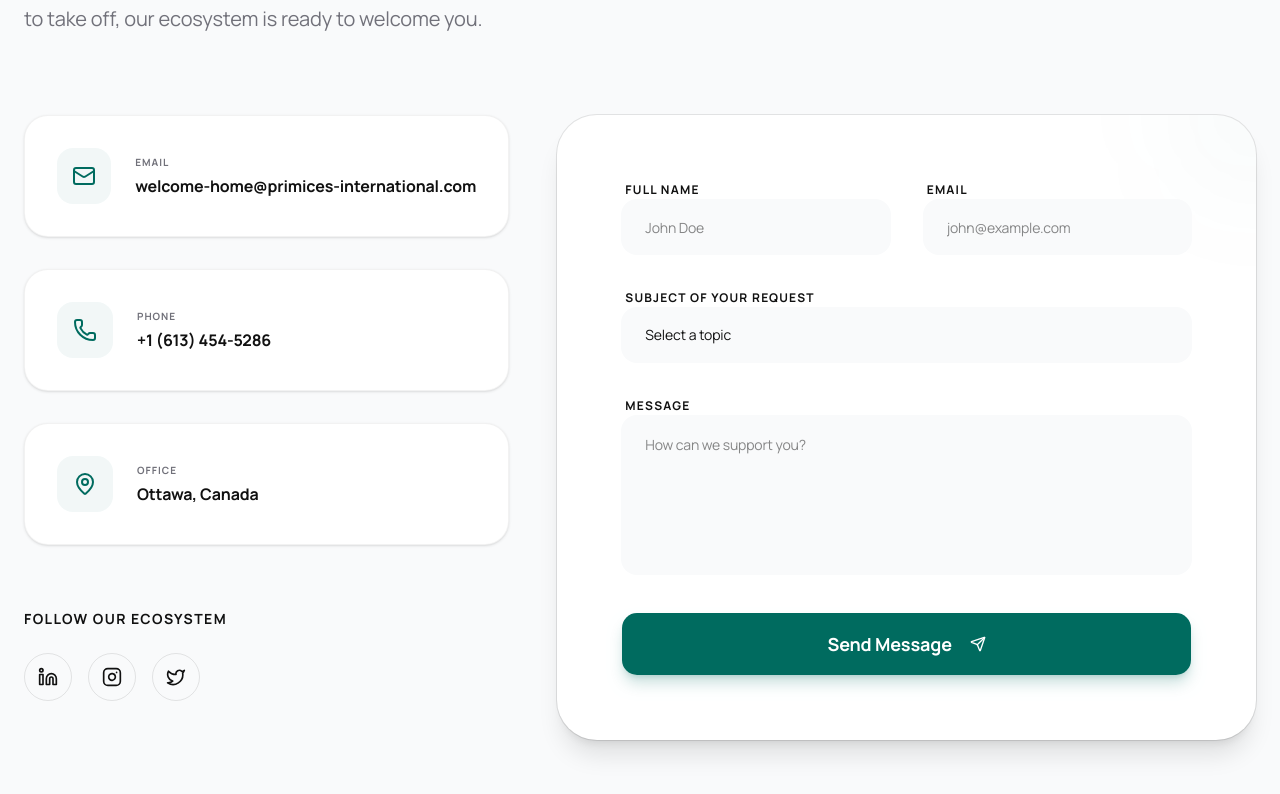
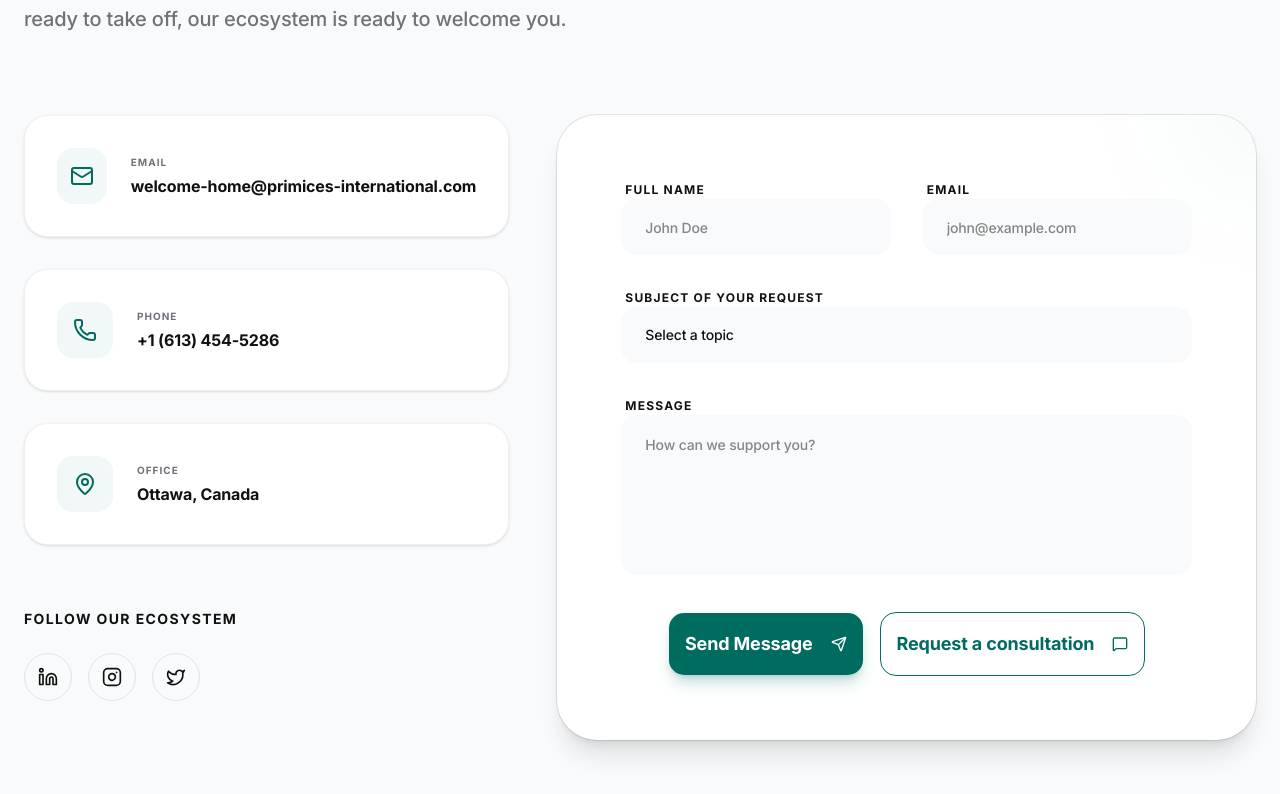
Before and after one commit to DanihStephane/prim, a Next.js app: page /en/contact in a window 1280 px wide. Shown: the part 366-1160 px from the top of the page. Built offline with nearby package versions, Linux system fonts and the light colour scheme.

Commit message:
Fix: Add calendly  link in contact

```diff
--- a/messages/en.json
+++ b/messages/en.json
@@ -170,6 +170,7 @@
       "message_label": "Message",
       "message_placeholder": "How can we support you?",
       "submit": "Send Message"
-    }
+    },
+    "consultation": "Request a consultation"
   }
 }
--- a/messages/fr.json
+++ b/messages/fr.json
@@ -170,6 +170,7 @@
       "message_label": "Message",
       "message_placeholder": "Comment pouvons-nous vous accompagner ?",
       "submit": "Envoyer le message"
-    }
+    },
+    "consultation": "Demander une consultation"
   }
 }
--- a/src/app/[locale]/layout.tsx
+++ b/src/app/[locale]/layout.tsx
@@ -39,38 +39,9 @@ export default async function LocaleLayout({
 
   const messages = await getMessages();
 
-  const jsonLd = {
-    "@context": "https://schema.org",
-    "@type": "Organization",
-    "name": "Primices International",
-    "url": "https://primices-international.com",
-    "logo": "https://primices-international.com/images/logo/logo-bg.png",
-    "description": "Holding stratégique globale dédiée à l'excellence, l'innovation et l'impact durable.",
-    "address": {
-      "@type": "PostalAddress",
-      "addressLocality": "Ottawa",
-      "addressCountry": "Canada"
-    },
-    "sameAs": [
-      "https://www.linkedin.com/company/primices-international",
-      "https://twitter.com/primices_int",
-      "https://www.instagram.com/primices_international"
-    ]
-  };
-
   return (
-    <html lang={locale}>
-      <head>
-        <script
-          type="application/ld+json"
-          dangerouslySetInnerHTML={{ __html: JSON.stringify(jsonLd) }}
-        />
-      </head>
-      <body>
-        <NextIntlClientProvider messages={messages}>
-          {children}
-        </NextIntlClientProvider>
-      </body>
-    </html>
+    <NextIntlClientProvider messages={messages}>
+      {children}
+    </NextIntlClientProvider>
   );
 }
--- a/src/app/layout.tsx
+++ b/src/app/layout.tsx
@@ -16,9 +16,33 @@ export default async function RootLayout({
   children: React.ReactNode;
 }) {
   const locale = 'en';
+  const jsonLd = {
+    "@context": "https://schema.org",
+    "@type": "Organization",
+    "name": "Primices International",
+    "url": "https://primices-international.com",
+    "logo": "https://primices-international.com/images/logo/logo-bg.png",
+    "description": "Holding stratégique globale dédiée à l'excellence, l'innovation et l'impact durable.",
+    "address": {
+      "@type": "PostalAddress",
+      "addressLocality": "Ottawa",
+      "addressCountry": "Canada"
+    },
+    "sameAs": [
+      "https://www.linkedin.com/company/primices-international",
+      "https://twitter.com/primices_int",
+      "https://www.instagram.com/primices_international"
+    ]
+  };
 
   return (
     <html lang={locale} className={cn("font-sans", inter.variable)} suppressHydrationWarning>
+      <head>
+        <script
+          type="application/ld+json"
+          dangerouslySetInnerHTML={{ __html: JSON.stringify(jsonLd) }}
+        />
+      </head>
       <body className="antialiased">
         {children}
       </body>
--- a/src/components/contact/ContactForm.tsx
+++ b/src/components/contact/ContactForm.tsx
@@ -4,8 +4,9 @@ import { useState } from "react";
 import { motion, Variants } from "motion/react";
 import { Card } from "@/components/ui/card";
 import { Button } from "@/components/ui/button";
-import { Loader2, CheckCircle2, AlertCircle, Send, Mail, Phone, MapPin } from "lucide-react";
+import { Loader2, CheckCircle2, AlertCircle, Send, Mail, Phone, MapPin, MessageSquare } from "lucide-react";
 import { useTranslations } from 'next-intl';
+import Link from "next/link";
 
 const SOCIAL_ICONS = {
   Linkedin: (props: any) => (
@@ -214,11 +215,12 @@ export default function ContactForm() {
               </motion.div>
             )}
 
+            <div className="flex justify-center items-center gap-4 flex-wrap">
               <Button
                 disabled={isSubmitting}
                 type="submit"
                 size="lg"
-              className="w-full h-16 rounded-2xl bg-accent hover:bg-accent/90 text-white font-bold text-lg group shadow-lg shadow-accent/20 disabled:opacity-70"
+                className=" h-16 rounded-2xl bg-accent hover:bg-accent/90 text-white font-bold text-lg group shadow-lg shadow-accent/20 disabled:opacity-70"
               >
                 {isSubmitting ? (
                   <Loader2 className="w-6 h-6 animate-spin" />
@@ -229,6 +231,15 @@ export default function ContactForm() {
                   </>
                 )}
               </Button>
+              <Button asChild size="lg" variant="outline" className="h-16 text-lg font-bold rounded-2xl border-accent text-accent hover:bg-accent/10 hover:text-accent group bg-transparent">
+                <Link href="https://calendly.primices.com" target="_blank">
+                  {t('consultation')}
+                  <MessageSquare className="ml-3 w-6 h-6 group-hover:translate-x-1 group-hover:-translate-y-1 transition-transform" />
+                </Link>
+              </Button>
+            </div>
+
+
           </form>
         </Card>
       </motion.div>
--- a/src/components/landing/CTASection.tsx
+++ b/src/components/landing/CTASection.tsx
@@ -50,7 +50,7 @@ export default function CTASection() {
                 </Link>
               </Button>
               <Button asChild size="lg" variant="outline" className="h-16 px-10 text-lg font-bold rounded-full border-accent text-white hover:bg-white/10 hover:text-white/80 group bg-transparent">
-                <Link href="https://calendly.primices.com/fr" target="_blank">
+                <Link href="https://calendly.primices.com" target="_blank">
                   <MessageSquare className="mr-2 w-6 h-6 opacity-60" />
                   {t('consultation')}
                 </Link>
--- a/src/components/landing/Navbar.tsx
+++ b/src/components/landing/Navbar.tsx
@@ -46,13 +46,13 @@ export default function Navbar() {
         {/* Desktop Nav */}
         <div className="hidden md:flex items-center gap-6 lg:gap-8">
           {navItems.map((item) => (
-            <a
+            <Link
               key={item.name}
               className="text-muted hover:text-ink font-bold text-[10px] tracking-widest uppercase transition-colors"
               href={item.href}
             >
               {item.name}
-            </a>
+            </Link>
           ))}
 
           <div className="flex items-center gap-4">
@@ -80,7 +80,7 @@ export default function Navbar() {
             <SheetContent side="right" className="rounded-l-3xl border-l-ink/5">
               <div className="flex flex-col gap-8 mt-20">
                 {navItems.map((item) => (
-                  <a key={item.name} className="text-2xl font-black text-ink uppercase tracking-tighter" href={item.href}>{item.name}</a>
+                  <Link key={item.name} className="text-2xl font-black text-ink uppercase tracking-tighter" href={item.href}>{item.name}</Link>
                 ))}
                 <Button asChild className="w-full h-14 rounded-full bg-accent font-bold">
                   <Link href="/contact">{t('contact').toUpperCase()}</Link>
```
Lines whose indentation alone changed are shown as unchanged.
